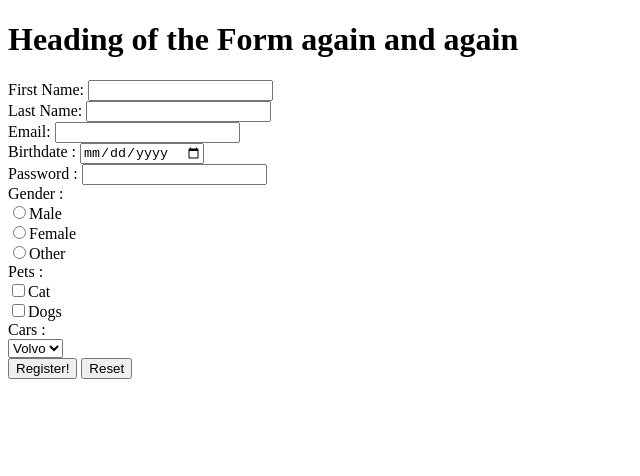
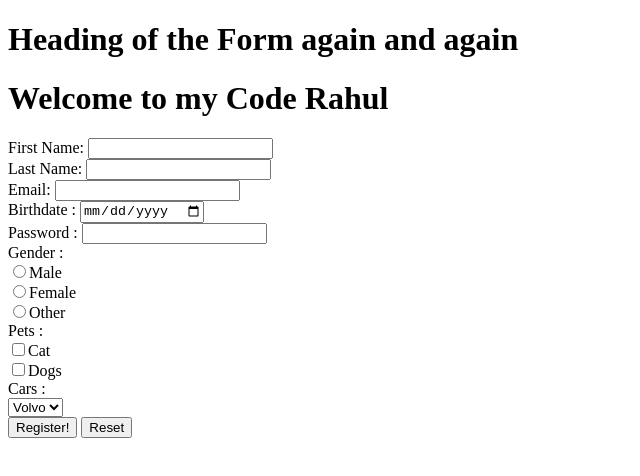
Before and after one commit to amitabhleo2/learn-udemy1, a plain HTML site: page html-learn/index.html in a window 1280 px wide. Shown: the whole page, without its empty margins (0-640 px from the left). Drawn offline with Linux system fonts and the light colour scheme.

Commit message:
demo to rahul commit

```diff
--- a/html-learn/index.html
+++ b/html-learn/index.html
@@ -8,6 +8,7 @@
         <h1>Heading of the Form again and again</h1>
     <!-- use get not post
           checking if these changes will to to feature1-->
+          <h1>Welcome to my Code Rahul</h1>
     <form method="get">
       First Name: <input type="text" name="firstName"><br>
       Last Name: <input type="text" name="lastname"><br>
```
